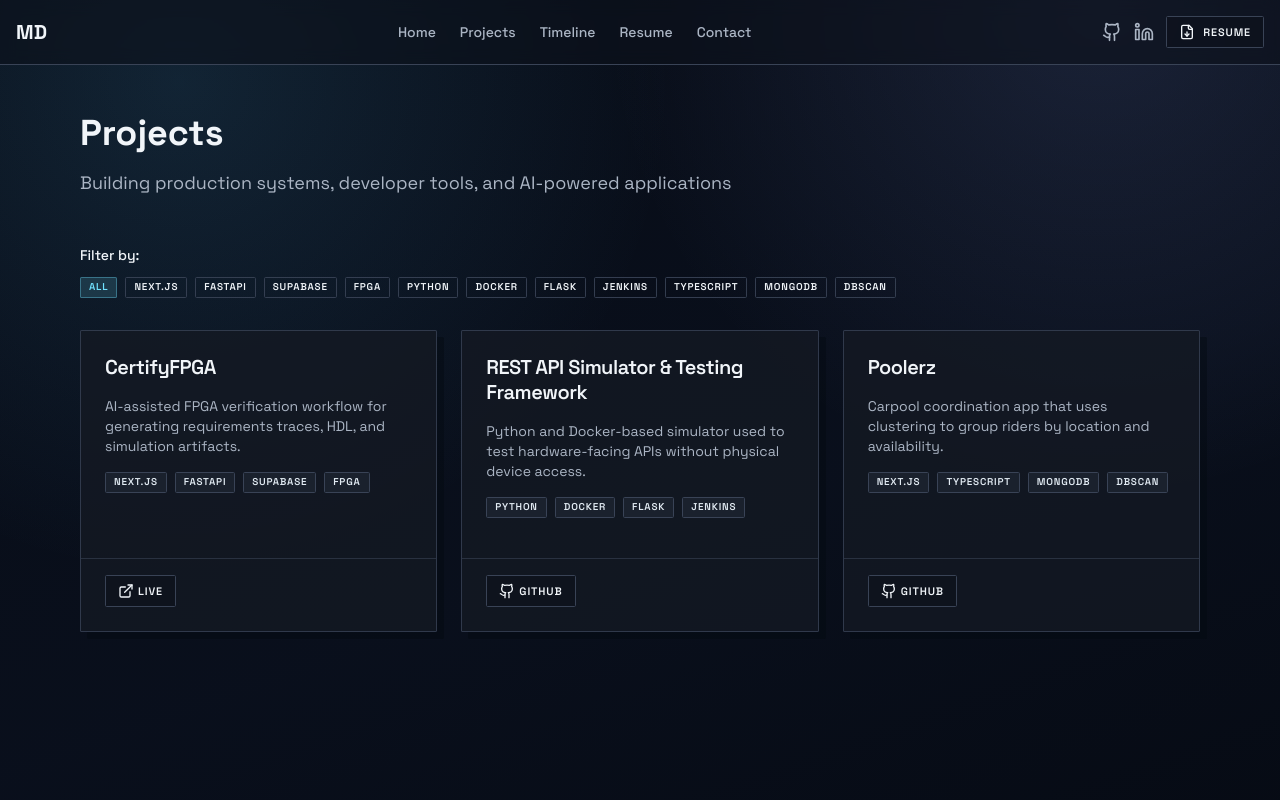
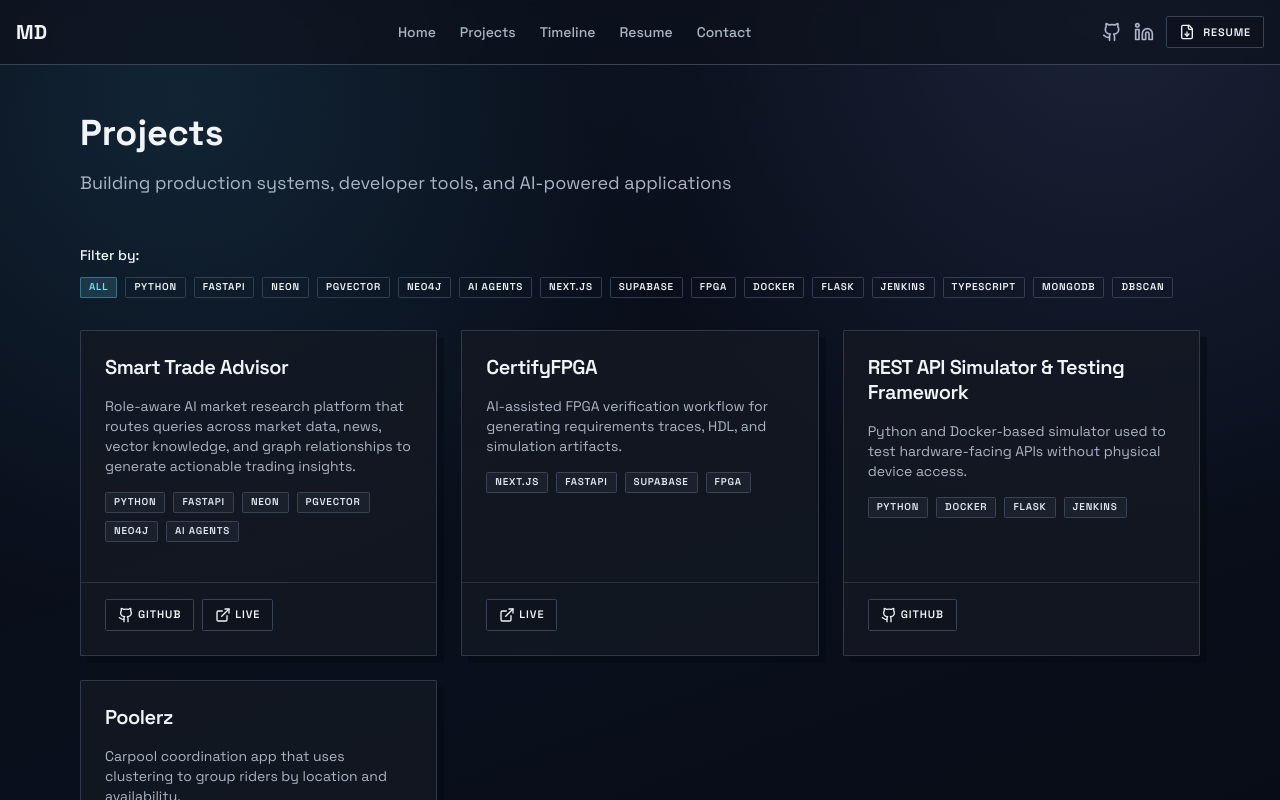
Before and after one commit to mattdworkin/mattdworkin.github.io, a Next.js app: page /projects in a window 1280 px wide. Shown: the top 800 px of the page. Built offline with nearby package versions, Linux system fonts and the light colour scheme.

Commit message:
smart trade advisor project

```diff
--- a/src/app/page.tsx
+++ b/src/app/page.tsx
@@ -33,6 +33,18 @@ const projectShowcase: ProjectShowcase[] = [
     signals: ["Traceability", "Audit-ready outputs", "Deterministic pipelines"],
     links: [
       { label: "Website", href: "https://www.ringiltech.com/" },
+    ],
+  },
+  {
+    id: "smart-trade-advisor",
+    title: "Smart Trade Advisor",
+    summary:
+      "Agentic market research platform that routes each question across market data, headlines, vector knowledge, and company graph relationships to produce role-aware trading recommendations.",
+    stack: ["FastAPI", "Python", "Neon pgvector", "Neo4j", "NewsAPI.ai", "OpenAI"],
+    signals: ["Source routing", "Role-aware outputs", "Action planning automation"],
+    links: [
+      { label: "Live App", href: "https://smart-trade-advisor.onrender.com/" },
+      { label: "GitHub", href: "https://github.com/mattdworkin/smart-trade-advisor" },
     ],
   },
   {
--- a/src/data/projects.ts
+++ b/src/data/projects.ts
@@ -9,6 +9,16 @@ export interface Project {
 }
 
 export const projects: Project[] = [
+  {
+    id: "smart-trade-advisor",
+    title: "Smart Trade Advisor",
+    description:
+      "Role-aware AI market research platform that routes queries across market data, news, vector knowledge, and graph relationships to generate actionable trading insights.",
+    tags: ["Python", "FastAPI", "Neon", "pgvector", "Neo4j", "AI Agents"],
+    githubUrl: "https://github.com/mattdworkin/smart-trade-advisor",
+    liveUrl: "https://smart-trade-advisor.onrender.com/",
+    featured: true,
+  },
   {
     id: "certifyfpga",
     title: "CertifyFPGA",
```
